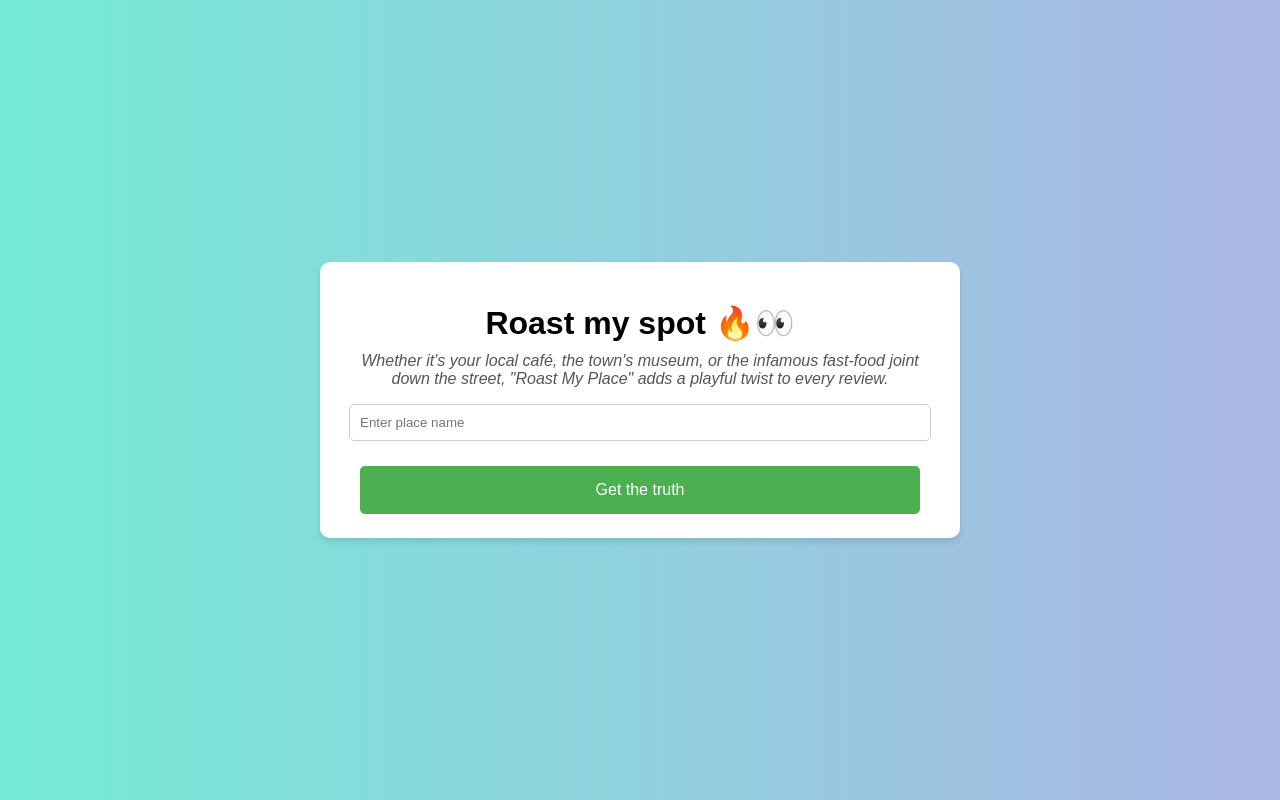
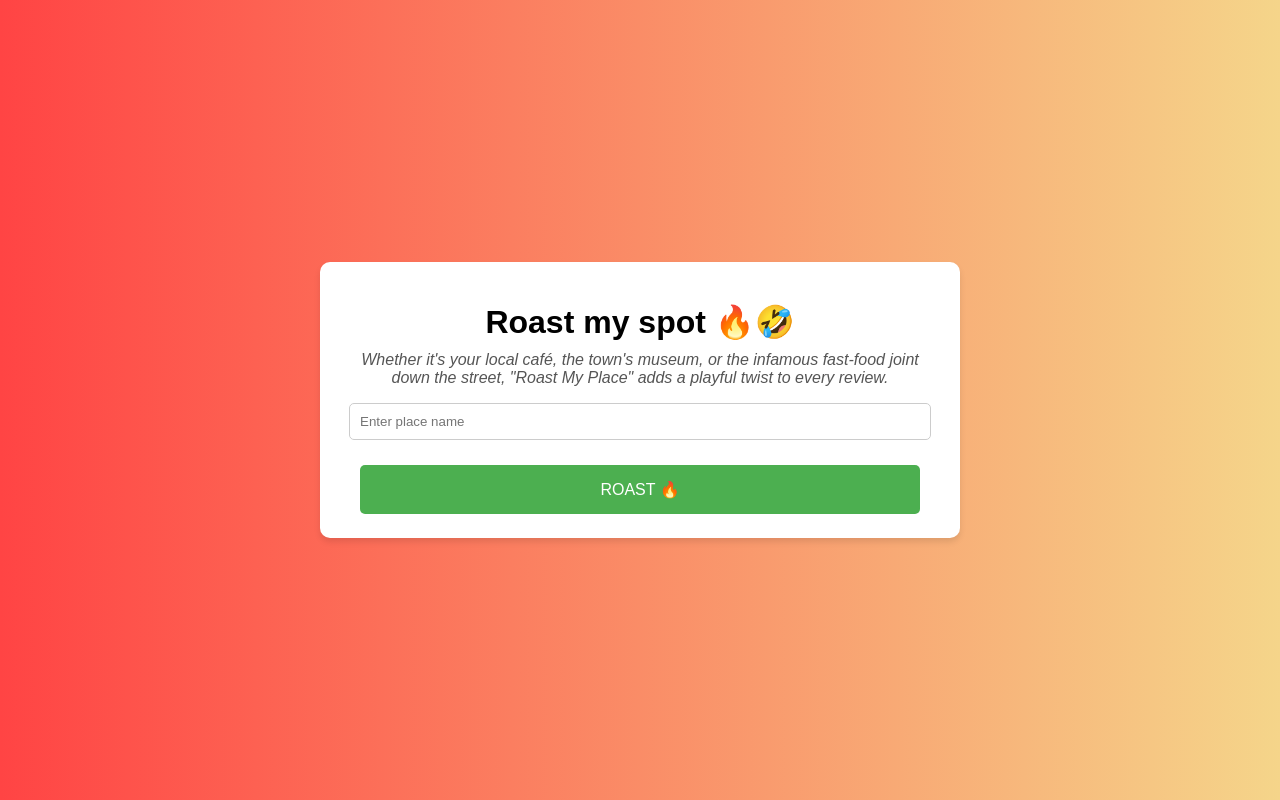
Before and after one commit to demianarc/roastmyspot, a Flask app: page / in a window 1280 px wide. Run offline with Flask 3, Linux system fonts and the light colour scheme; some libraries are stand-ins or nearby versions.

Commit message:
“emojis”

```diff
--- a/templates/index.html
+++ b/templates/index.html
@@ -3,7 +3,8 @@
 <head>
     <meta charset="UTF-8">
     <meta name="viewport" content="width=device-width, initial-scale=1.0">
-    <title>Roast my spot</title>
+    <title>Roast my spot 🔥🤣</title>
+    <link rel="icon" type="image/png" href="favicon.png">
     <script src="https://code.jquery.com/jquery-3.6.0.min.js"></script>
     <script>
         window.va = window.va || function () { (window.vaq = window.vaq || []).push(arguments); };
@@ -12,7 +13,7 @@
     <style>
         body {
             font-family: Arial, sans-serif;
-            background: linear-gradient(to right, #74ebd5, #acb6e5);
+            background: linear-gradient(to right, #ff4444, #f5d58a);
             display: flex;
             justify-content: center;
             align-items: center;
@@ -122,12 +123,12 @@
 <body>
     <div id="container">
         <div class="centered-content">
-            <h1>Roast my spot 🔥👀</h1>
+            <h1>Roast my spot 🔥🤣</h1>
             <p style="color: #555; font-style: italic;">
                 Whether it's your local café, the town's museum, or the infamous fast-food joint down the street, "Roast My Place" adds a playful twist to every review.
             </p>
             <input type="text" id="restaurantSearch" placeholder="Enter place name">
-            <button id="getSummary">Get the truth</button>
+            <button id="getSummary">ROAST 🔥</button>
             <div id="summary"></div>
             <div id="spinner" style="display:none;">
                 <div class="loader"></div>
```
Also changed, not shown: favicon.png (added).
